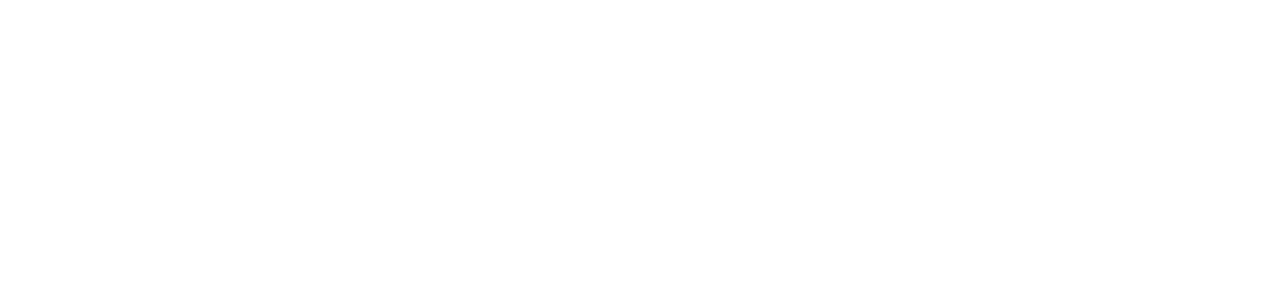
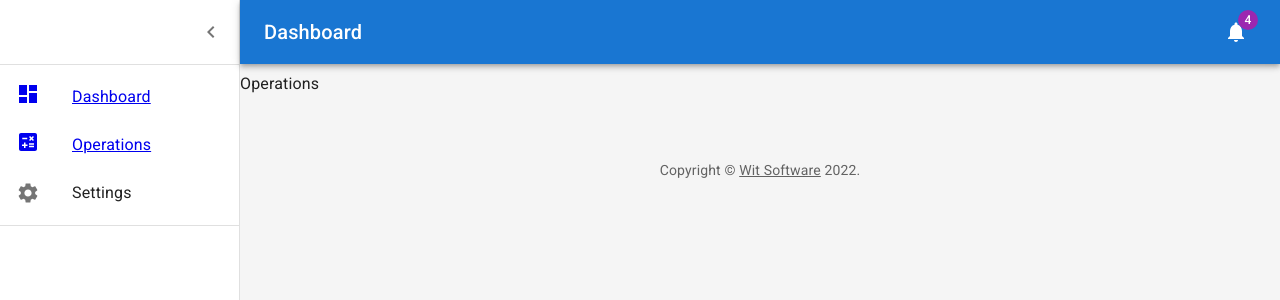
Before and after one commit to sousacaio/wit-reactjschallenge, a React (Create React App) app: page /operations in a window 1280 px wide. Before the commit this address had no page. Shown: the top 300 px of the page. Built offline with nearby package versions, Linux system fonts and the light colour scheme.

Commit message:
refactor: put new routes created on index.tsx

```diff
--- a/src/index.tsx
+++ b/src/index.tsx
@@ -1,14 +1,16 @@
 import React from 'react';
 import ReactDOM from 'react-dom';
-import App from './App';
 import reportWebVitals from './reportWebVitals';
 import { BrowserRouter, Route, Routes } from "react-router-dom";
+import OperationsRoute from './Routes/OperationsRoute';
+import DashboardRoute from './Routes/DashboardRoute';
 
 ReactDOM.render(
   <React.StrictMode>
     <BrowserRouter>
-      <Routes>
-        <Route path="/" element={<App />} />
+      <Routes >
+        <Route path="/dashboard" element={<DashboardRoute />} />
+        <Route path="/operations" element={<OperationsRoute />} />
       </Routes>
     </BrowserRouter>
   </React.StrictMode>,
```
